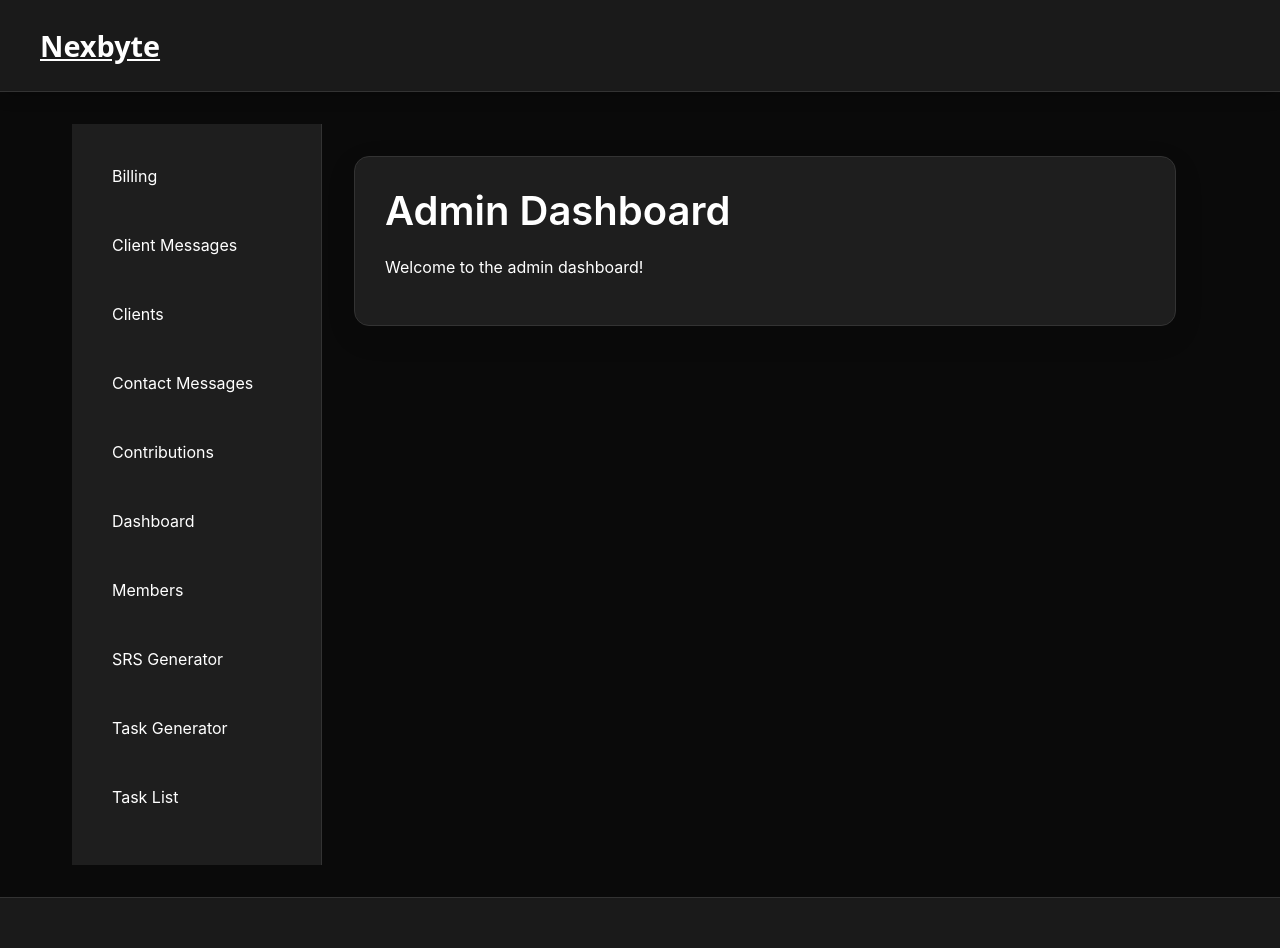
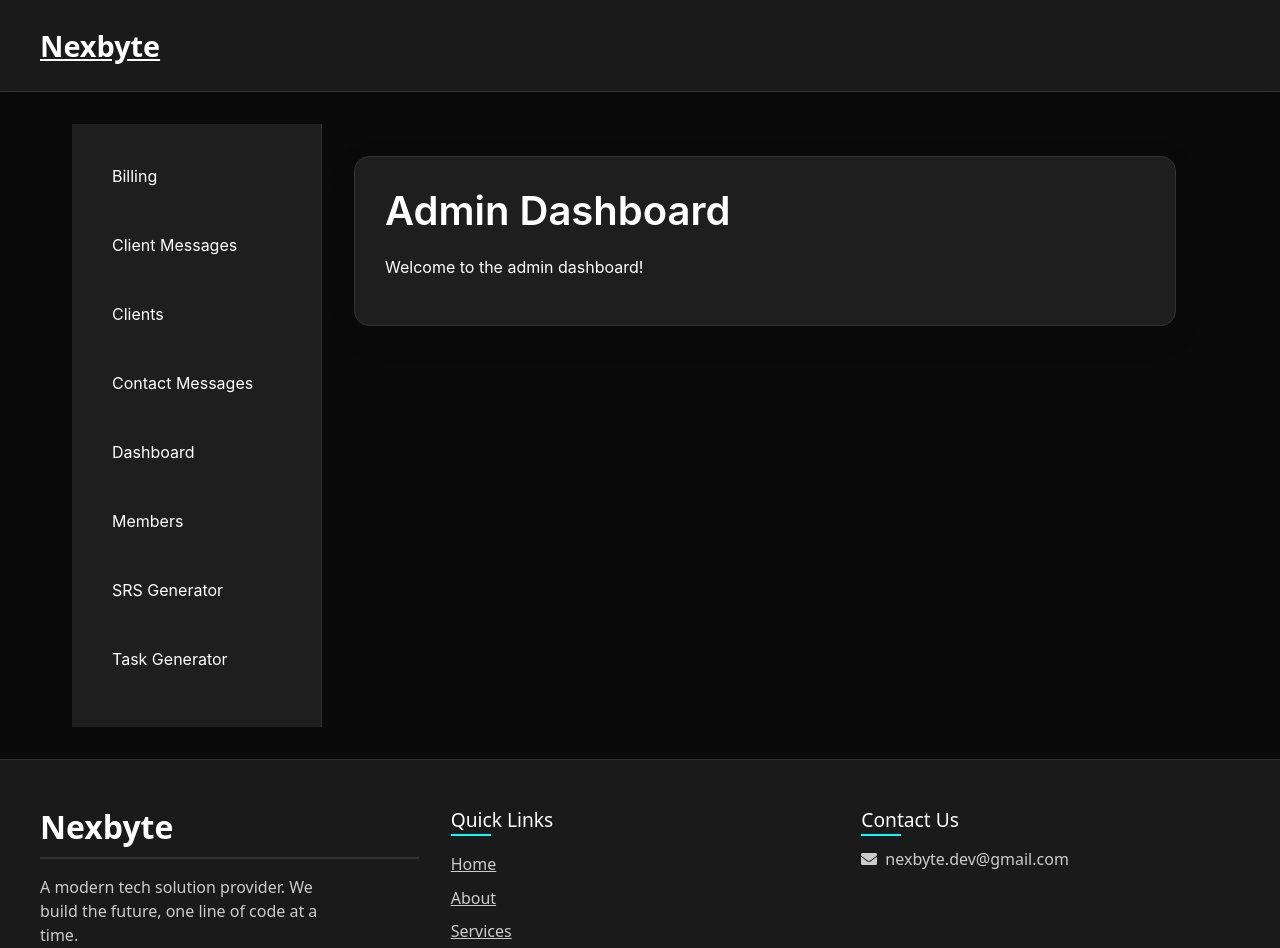
Before and after one commit to Krishna006tandon/Nexbyte_dev, a React (Create React App) app in the folder nexbyte-portfolio/: page /admin in a window 1280 px wide. Shown: the top 948 px of the page. Built offline with nearby package versions, Linux system fonts and the light colour scheme.

Commit message:
task att4

```diff
--- a/nexbyte-portfolio/src/components/Sidebar.js
+++ b/nexbyte-portfolio/src/components/Sidebar.js
@@ -7,17 +7,15 @@ const Sidebar = () => {
   const { isAdmin } = useContext(AuthContext);
 
   const links = [
+    { to: "/admin", text: "Dashboard" },
     { to: "/admin/billing", text: "Billing" },
     { to: "/admin/clients", text: "Clients" },
     { to: "/admin/messages", text: "Client Messages" },
     { to: "/admin/contacts", text: "Contact Messages" },
-    { to: "/admin", text: "Dashboard" },
     { to: "/admin/members", text: "Members" },
     { to: "/admin/srs-generator", text: "SRS Generator" },
     { to: "/admin/task-generator", text: "Task Generator" },
-    { to: "/admin/task-list", text: "Task List" },
-    { to: "/admin/contributions", text: "Contributions" },
-  ];
+    ];
 
   if (isAdmin) {
     links.push({ to: "/admin/worklist", text: "Worklist" });
```
Also changed, not shown: nexbyte-portfolio/api/index.js (line endings or trailing spaces).
